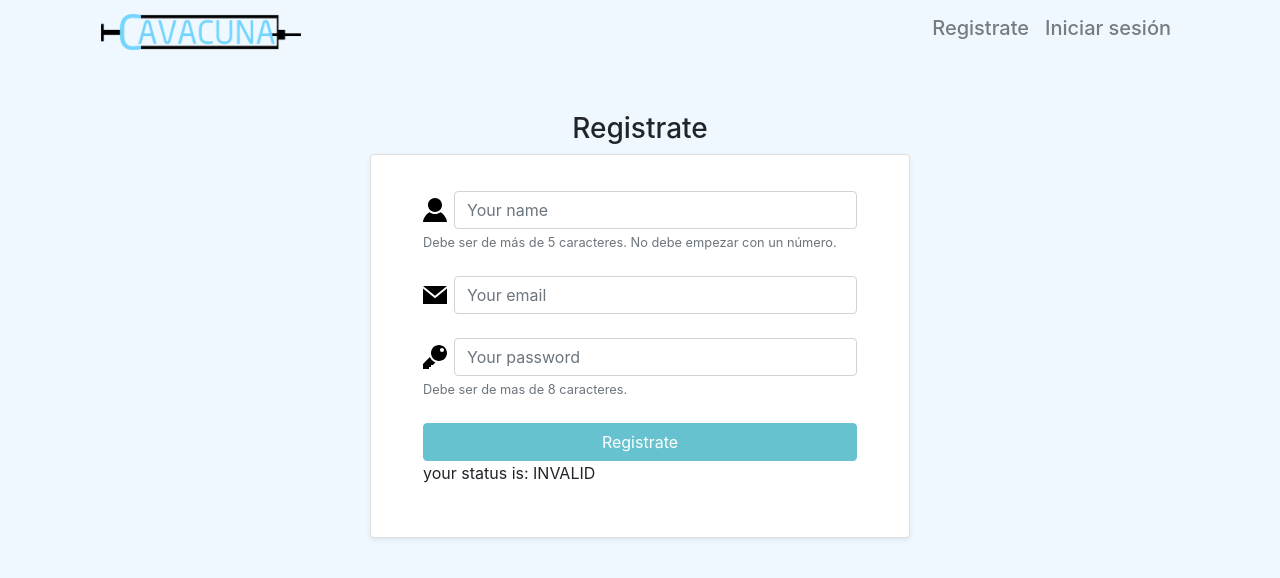
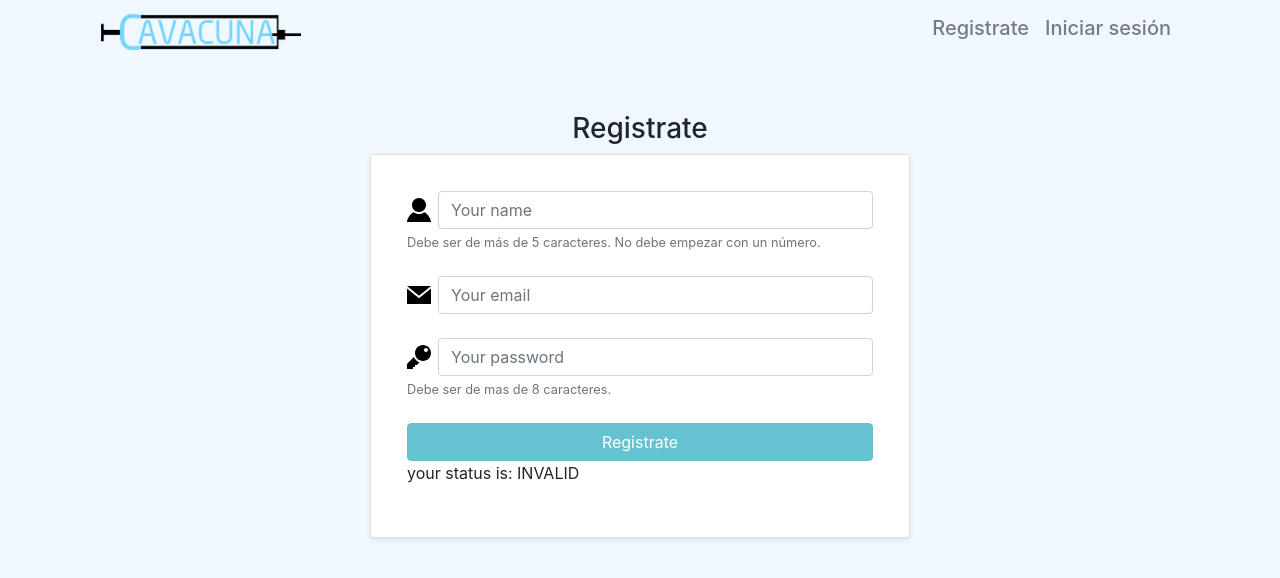
Before and after one commit to gaq07ar/PF-Cavacuna, an Angular app in the folder front-end/prototype/: page /signup in a window 1280 px wide. Shown: the top 578 px of the page. Built offline with nearby package versions, Linux system fonts and the light colour scheme.

Commit message:
pequeño cambio ui
cambio margen de form

```diff
--- a/front-end/prototype/src/app/components/signup/signup.component.html
+++ b/front-end/prototype/src/app/components/signup/signup.component.html
@@ -79,7 +79,7 @@
             <div id="login-column" class="col-md-6 align-self-center">
                     <div class="card shadow-sm p-3 mb-5 bg-white rounded">
                         <div class="card-body">
-                         <form class="mx-3" [formGroup] = "userForm" (ngSubmit) = "onSubmit()">
+                         <form class="form" [formGroup] = "userForm" (ngSubmit) = "onSubmit()">
 
                             <div class="input-group">
 
```
